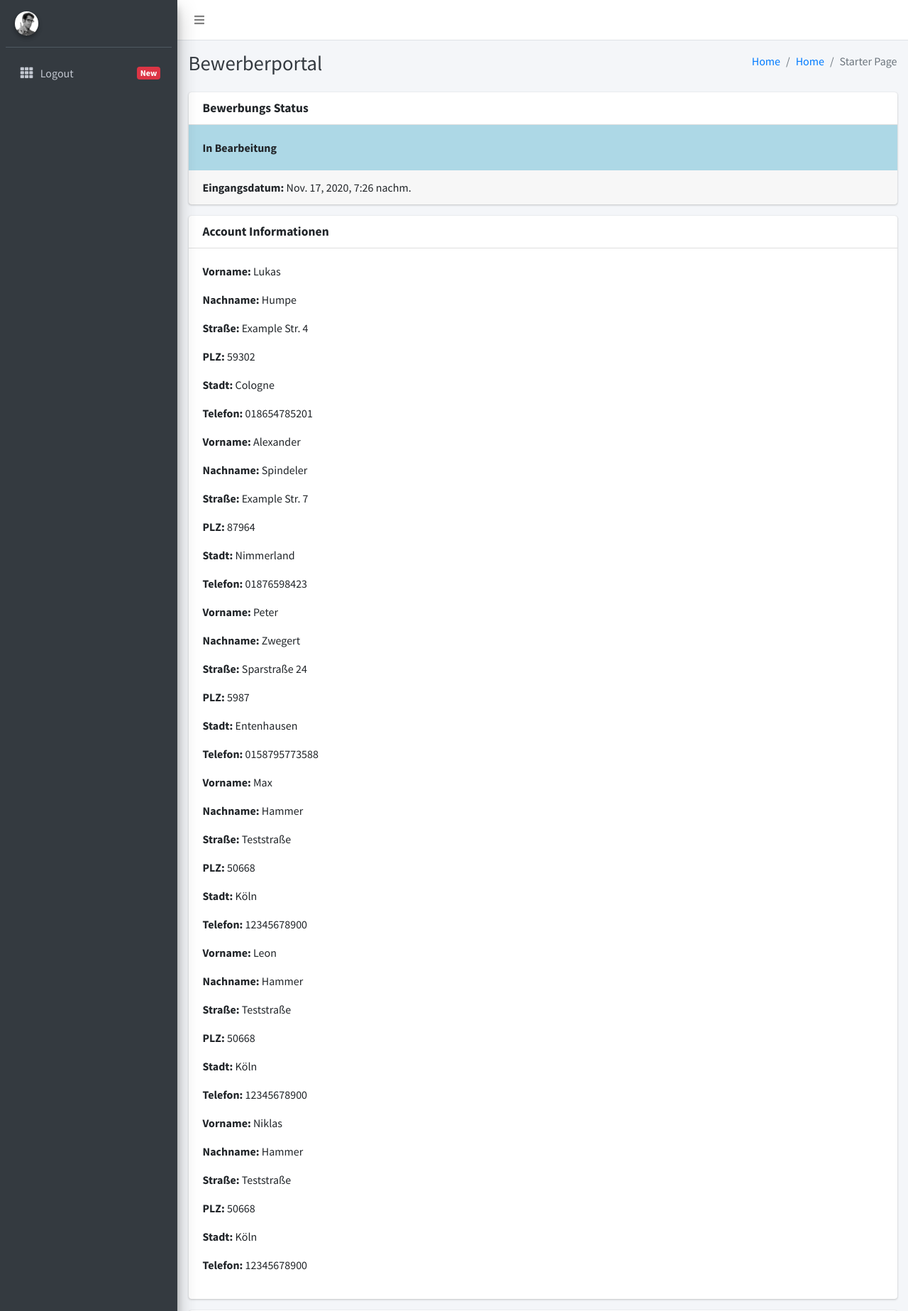
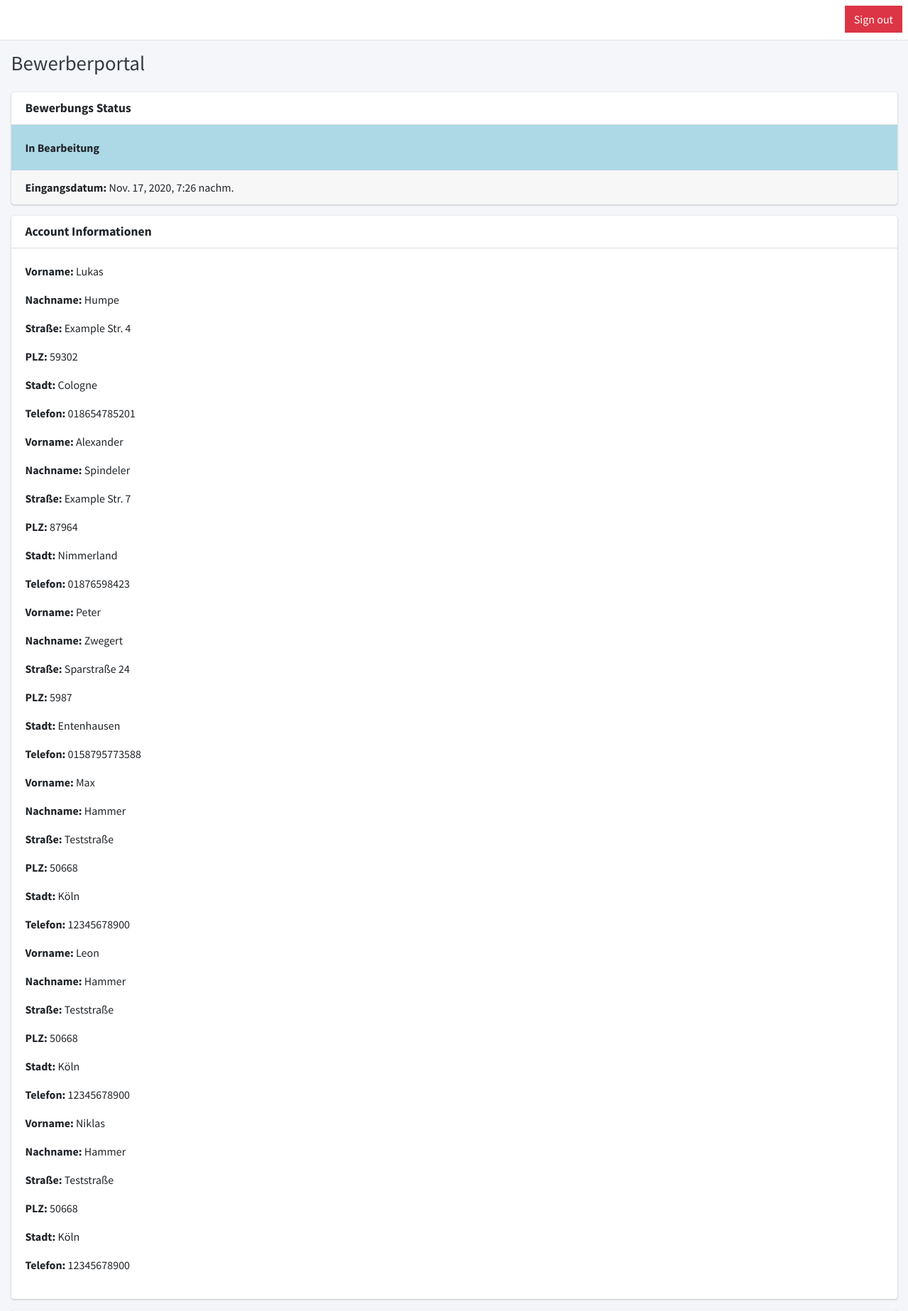
Before and after one commit to LHumpe/Assignment_Zulassungsystem, a Django app: template templates/admissionspace/applications/applicant_index.html in a window 1280 px wide. Shown: the top 1847 px of the page at 71% size. Run offline with Django 3.2, Linux system fonts and the light colour scheme; the template is opened without the code that fills it: values that come from a table or form of the project are taken from there, others are empty; data comes from the database, SQL or seed files in the repository; both versions use the stored data as it was after the commit; some libraries are stand-ins or nearby versions.

Commit message:
Base Template general UX Design

```diff
--- a/templates/base.html
+++ b/templates/base.html
@@ -8,7 +8,7 @@ scratch. This page gets rid of all links and provides the needed markup only.
 <head>
     <meta charset="utf-8">
     <meta name="viewport" content="width=device-width, initial-scale=1">
-    <title>AdminLTE 3 | Starter</title>
+    <title>Informatik Bewerbungsportal</title>
 
     <!-- Google Font: Source Sans Pro -->
     <link rel="stylesheet"
@@ -19,62 +19,27 @@ scratch. This page gets rid of all links and provides the needed markup only.
     <link rel="stylesheet" href="{% static 'dist/css/adminlte.min.css' %}">
 </head>
 
-<body class="hold-transition sidebar-mini">
+<body class="hold-transition sidebar-mini layout-top-nav">
 <div class="wrapper">
 
     <!-- Navbar -->
     <nav class="main-header navbar navbar-expand navbar-white navbar-light">
         <!-- Left navbar links -->
         <ul class="navbar-nav">
+
+        </ul>
+        <ul class="navbar-nav ml-auto">
             <li class="nav-item">
-                <a class="nav-link" data-widget="pushmenu" href="#" role="button"><i class="fas fa-bars"></i></a>
+                <a href="#" class="nav-link">{{ user.username }}</a>
             </li>
             <li class="nav-item">
-                <!--<a href="" class="btn btn-danger btn-flat">Sign out</a>-->
+                <a href="{% url 'signout' %}" class="btn btn-danger btn-flat">Sign out</a>
             </li>
 
         </ul>
     </nav>
 
-    <!-- Main Sidebar Container -->
-    <aside class="main-sidebar sidebar-dark-primary elevation-4">
-        <!-- Brand Logo -->
 
-
-        <!-- Sidebar -->
-        <div class="sidebar">
-            <!-- Sidebar user panel (optional) -->
-            <div class="user-panel mt-3 pb-3 mb-3 d-flex">
-                <div class="image">
-                    <img src="{% static 'dist/img/user2-160x160.jpg' %}" class="img-circle elevation-2"
-                         alt="User Image">
-                </div>
-                <div class="info">
-                    <a href="#" class="d-block">{{ user.username }}</a>
-                </div>
-            </div>
-
-            <!-- Sidebar Menu -->
-            <nav class="mt-2">
-                <ul class="nav nav-pills nav-sidebar flex-column" data-widget="treeview" role="menu"
-                    data-accordion="false">
-                    {% block sidebar %}
-                        <li class="nav-item">
-                            <a href="{% url 'signout' %}" class="nav-link">
-                                <i class="nav-icon fas fa-th"></i>
-                                <p>
-                                    Logout
-                                    <span class="right badge badge-danger">New</span>
-                                </p>
-                            </a>
-                        </li>
-                    {% endblock sidebar %}
-                </ul>
-            </nav>
-            <!-- /.sidebar-menu -->
-        </div>
-        <!-- /.sidebar -->
-    </aside>
 
     <!-- Content Wrapper. Contains page content -->
     <div class="content-wrapper">
@@ -84,19 +49,10 @@ scratch. This page gets rid of all links and provides the needed markup only.
                 <div class="row mb-2">
                     <div class="col-sm-6">
 
-                        <h1 class="m-0 text-dark">{% block content_header %} Starter
-                            Page {% endblock content_header %}</h1>
+                        <h1 class="m-0 text-dark">{% block content_header %} {% endblock content_header %}</h1>
 
                     </div><!-- /.col -->
-                    <div class="col-sm-6">
-                        <ol class="breadcrumb float-sm-right">
-                            {% block breadcrum_right %}
-                                <li class="breadcrumb-item"><a href="#">Home</a></li>
-                                <li class="breadcrumb-item"><a href="#">Home</a></li>
-                                <li class="breadcrumb-item active">Starter Page</li>
-                            {% endblock breadcrum_right %}
-                        </ol>
-                    </div><!-- /.col -->
+
                 </div><!-- /.row -->
             </div><!-- /.container-fluid -->
         </div>
@@ -119,10 +75,10 @@ scratch. This page gets rid of all links and provides the needed markup only.
     <footer class="main-footer">
         <!-- To the right -->
         <div class="float-right d-none d-sm-inline">
-            Anything you want
+             Das-Team
         </div>
         <!-- Default to the left -->
-        <strong>Copyright &copy; 2014-2020 <a href="https://adminlte.io">AdminLTE.io</a>.</strong> All rights reserved.
+        <strong>Prototyp Informatik Zulassungsportal - 2020 </strong>
     </footer>
 </div>
 <!-- ./wrapper -->
```
Also changed, not shown: db.sqlite3.
